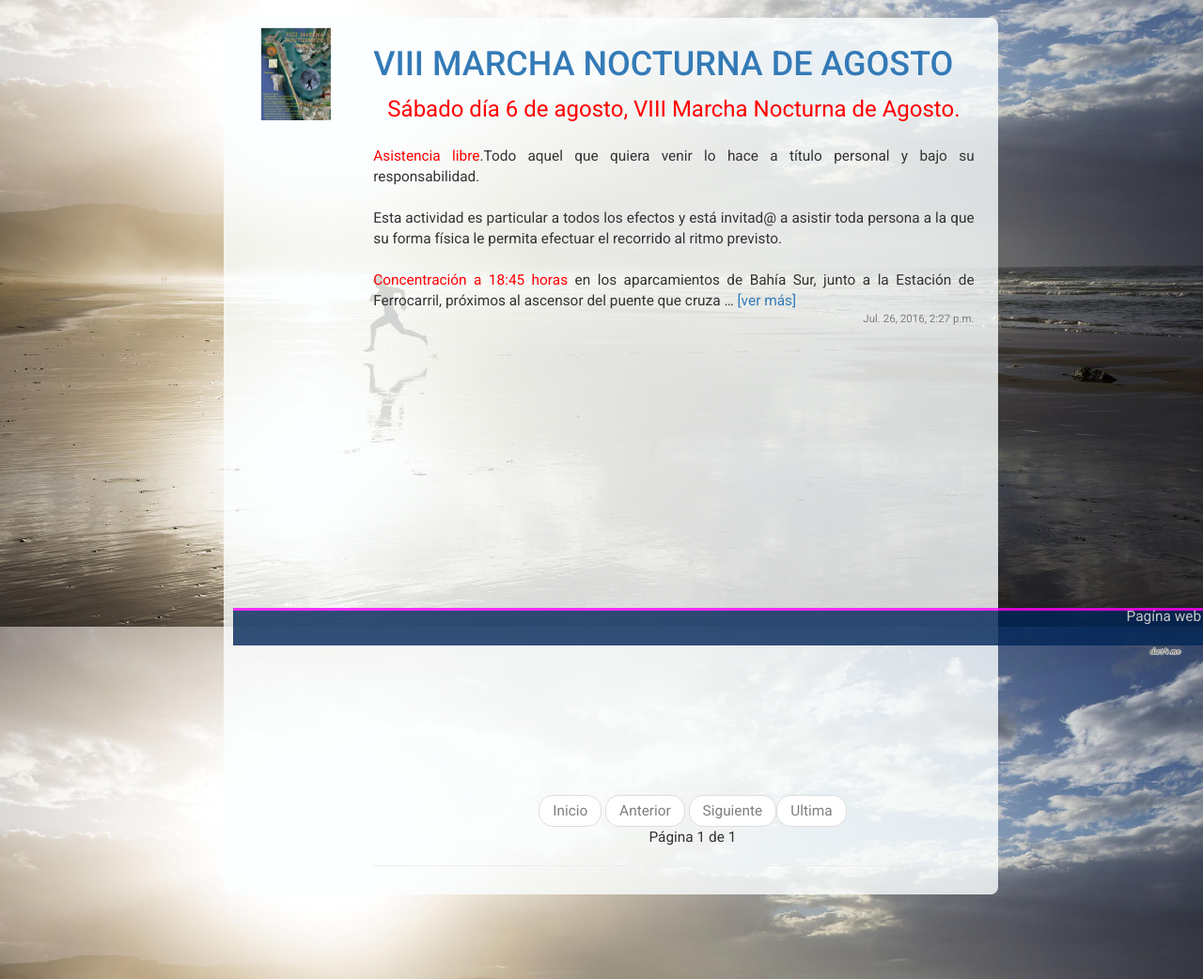
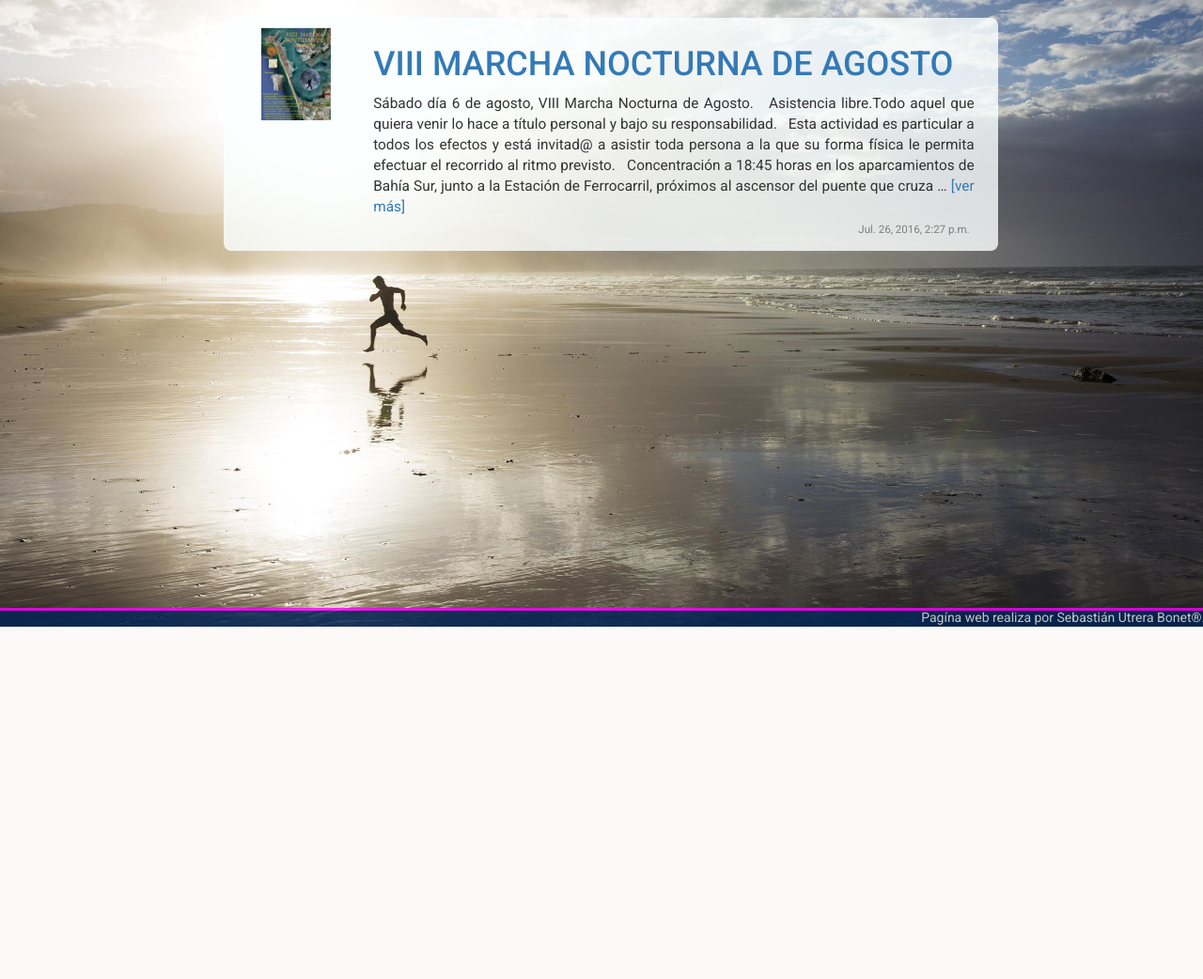
Before and after one commit to SebastianUtreraBonet/clubcarmonapaez, a Django app: page / in a window 1280 px wide. Shown: the part 133-1175 px from the top of the page at 94% size. After the commit the page ends 800 px from the top, so only its background shows below. Run offline with Django 3.2, Linux system fonts and the light colour scheme; data comes from the database, SQL or seed files in the repository; both versions use the stored data as it was after the commit; some libraries are stand-ins or nearby versions.

Commit message:
Moddified templates

```diff
--- a/clubcarmona/templates/Club/ficha.html
+++ b/clubcarmona/templates/Club/ficha.html
@@ -14,10 +14,10 @@
 
         {% autoescape off %}
 
-            <div class="col-lg-9"> </divc>{{ post.texto|linebreaks }}
+            <div class="col-lg-9">{{ post.texto|linebreaks }} </div>
         {% endautoescape %}
 
-        <div class="row" style="text-align: right; margin-top: 20px; color: #3c3c3c; opacity: 0.8; ">{{ post.fecha_publicacion }}</div>
+        <div class="row" style="text-align: right; color: #3c3c3c; opacity: 0.8; margin: 15px 5px 5px 5px">{{ post.fecha_publicacion }}</div>
 
     </div>
 
--- a/clubcarmona/templates/Club/post_list.html
+++ b/clubcarmona/templates/Club/post_list.html
@@ -15,7 +15,7 @@
                     <a href="ficha/{{ post.id }}">
                         <h1 style="text-align: left;">{{ post.titulo|upper }}</h1></a>
                     {% autoescape off %}
-                        {{ post.texto|truncatewords:90 }}
+                        {{ post.texto|truncatewords:90|striptags }}
                          {% if post.texto|length > 250 %}
                             <a href="ficha/{{ post.id }}">[ver más]</a>
                         {% endif %}
@@ -33,14 +33,14 @@
                         <h1 style="text-align: left;">{{ post.titulo|upper }}</h1></a>
 
                     {% autoescape off %}
-                        {{ post.texto|truncatewords:90 }}
+                        {{ post.texto|truncatewords:90|striptags }}
                         {% if post.texto|length > 250 %}
                             <a href="ficha/{{ post.id }}">[ver más]</a>
                         {% endif %}
                     {% endautoescape %}
                     <a href="ficha/{{ post.id }}" STYLE="color: indianred"></a>
                     {% if post.fecha_publicacion != null %}
-                        <p style="text-align: right; font-size: 0.75em; color: rgba(119, 119, 119, 0.94)">
+                        <p style="text-align: right; font-size: 0.75em; color: rgba(119, 119, 119, 0.94); margin: 5px">
                             {{ post.fecha_publicacion }}</p>
                     {% endif %}
                 </div>
@@ -48,9 +48,11 @@
         </div>
 
     {% endfor %}
-    <div style="margin-top: 200px">
-        <div class="page-header pager" style="margin-top: 80px">
-            <ul style="margin-top: 299px">
+    <div style="margin-top: 0px">
+
+    {% if posts.count > 10 %}
+     <div class="page-header pager" style="margin-top: 80px">
+            <ul style="margin-top: 0px">
                 <li>
                     {% if paginator.has_prev %}
                         <a href="/?page={{ paginator.firstPage }}"> Inicio </a>
@@ -67,9 +69,14 @@
                         <a style="color:gray; cursor: no-drop;"> Ultima </a>
                     {% endif %}
                 </li>
-                <p>Página {{ paginator.page }} de {{ paginator.pages }} </p>
+                <p style="margin-top: 20px; color: white; font-size: 1.2em;" >Página {{ paginator.page }} de {{ paginator.pages }} </p>
             </ul>
         </div>
+
+    {% else %}
+
+    {% endif %}
+
 
     </div>
 
--- a/clubcarmona/templates/Club/resultados.html
+++ b/clubcarmona/templates/Club/resultados.html
@@ -7,7 +7,7 @@
     <div class="col-lg-12" style="background-color:rgba(252, 255, 255, 0.80);border-radius: 8px; padding: 15px;">
 
         <div class="container">
-            <h2>TODAS LOS RESULTADOS</h2>
+            <h2>TODOS LOS RESULTADOS</h2>
             {% for r in resultado %}
 
                 {% for c in carrera %}
```
Also changed, not shown: clubcarmona/templates/Club/galeria.html (+8 -2 lines), club.sqlite3, static/img/proximosEventos/20160806_Cartel_pequeño_Marcha_Nocturna_de_Agosto.jpg (added).
